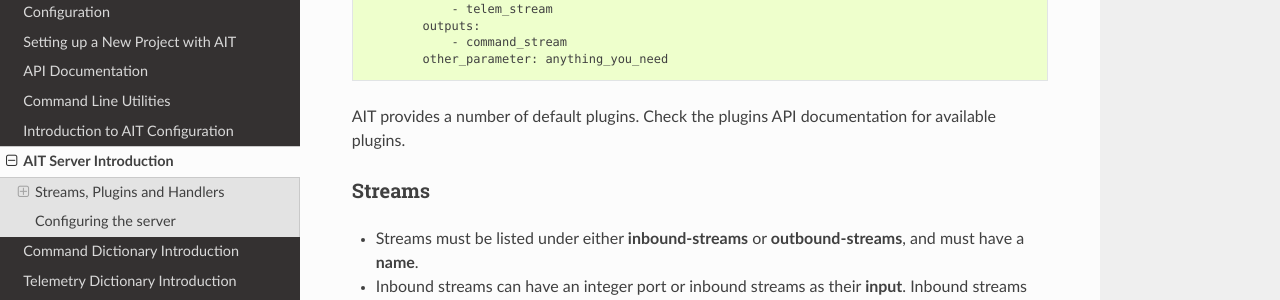
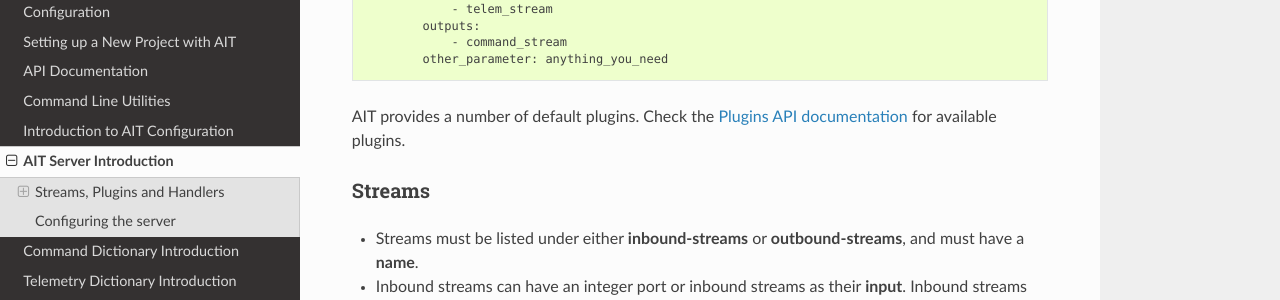
Before and after one commit to NASA-AMMOS/AIT-Core, a Sphinx documentation site: the page built from doc/source/server_architecture.rst, in a window 1280 px wide and 900 px high, scrolled down 981 px. Shown: the part 151-451 px from the top of the window. Built offline with Sphinx 7.4.7 and the Read the Docs theme 2.0.0, drawn with Linux system fonts in a browser that asks for light colours; part of the change alters nothing that is shown.

```diff
--- a/doc/source/server_architecture.rst
+++ b/doc/source/server_architecture.rst
@@ -39,7 +39,7 @@ Example configuration:
                 - command_stream
             other_parameter: anything_you_need
 
-AIT provides a number of default plugins. Check the plugins API documentation for available plugins.
+AIT provides a number of default plugins. Check the `Plugins API documentation <./ait.core.server.plugins.html>`_ for available plugins.
 
 
 Streams
```
